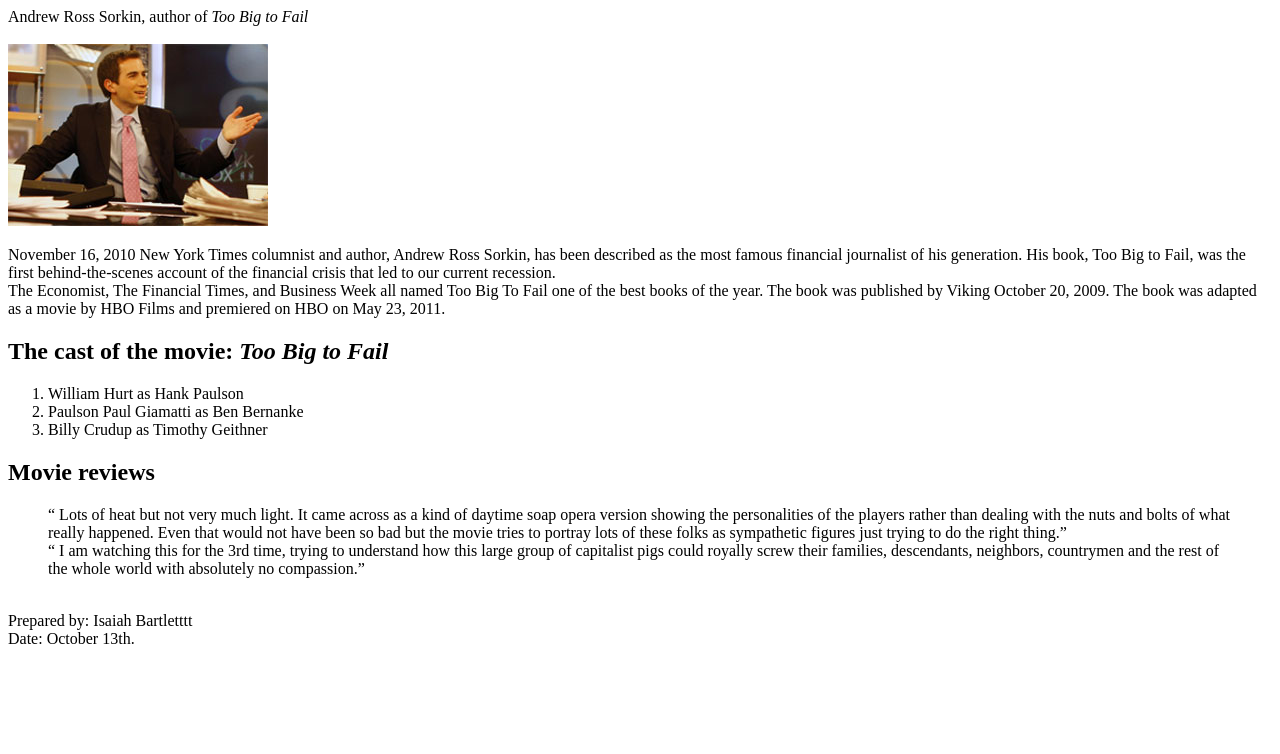
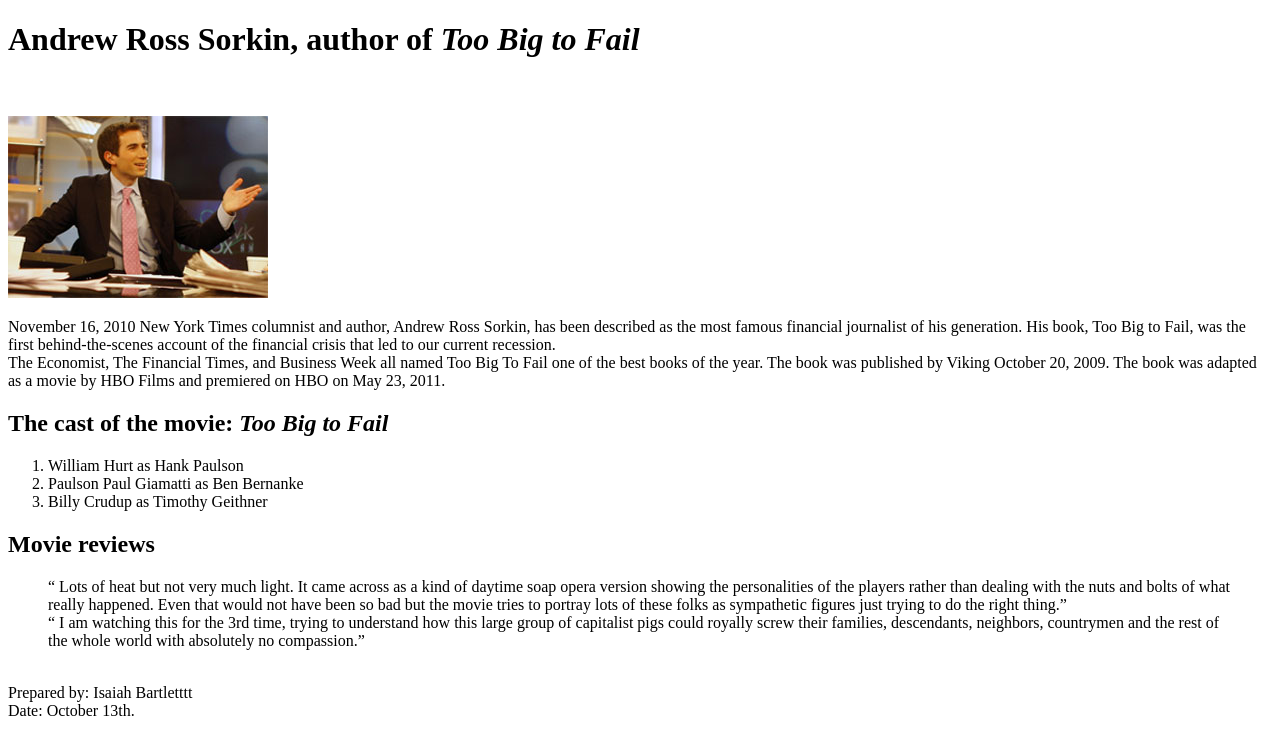
Before and after one commit to Isaiahb86/A09, a plain HTML site: page index.html in a window 1280 px wide. Drawn offline with Linux system fonts and the light colour scheme.

Commit message:
Update index.html

```diff
--- a/index.html
+++ b/index.html
@@ -6,7 +6,7 @@
   </head>
   <body
 
-  <h1> Andrew Ross Sorkin, author of <cite>Too Big to Fail</cite></h1>
+        <p><h1> Andrew Ross Sorkin, author of <cite>Too Big to Fail</cite></h1></p>
   <br></br>
   <img src=" sorkin_desk260.jpg">
   <p> November 16, 2010 New York Times columnist and author, Andrew Ross Sorkin, has been described as the most famous financial journalist of his generation. His book, Too Big to Fail, was the first behind-the-scenes account of the financial crisis that led to our current recession.<br> The Economist, The Financial Times, and Business Week all named Too Big To Fail one of the best books of the year. The book was published by Viking October 20, 2009. The book was adapted as a movie by HBO Films and premiered on HBO on May 23, 2011.
```
